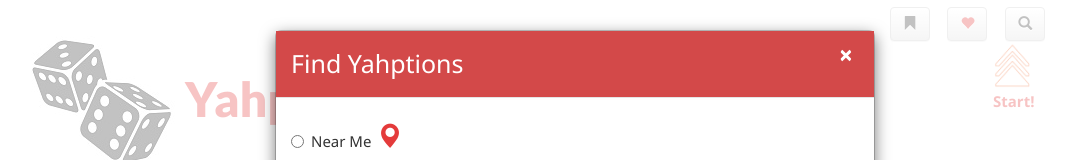
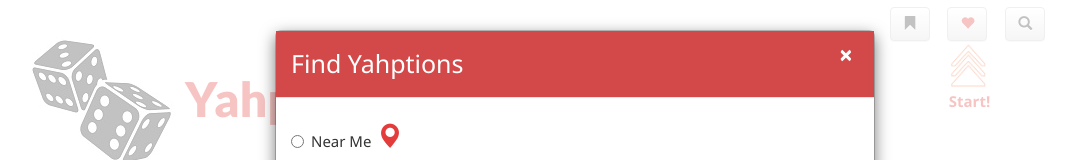
Before and after one commit to mtgeddes/Yahptions, a plain HTML site: page index.html in a window 1280 px wide. Shown: the top 160 px of the page, without its empty margins (65-1141 px from the left). Drawn offline with nearby package versions, Linux system fonts and the light colour scheme; some packages are replaced by stand-ins of ours.

Commit message:
Centered start gif top right corner

```diff
--- a/assets/css/main.css
+++ b/assets/css/main.css
@@ -247,7 +247,7 @@ h3.restaurantName {
     animation-fill-mode: forwards;
     max-width: 50px;
     height: 50px;
-    margin: auto;
+    margin: 0 62px;
   }
 
 .arrowimage {
```
